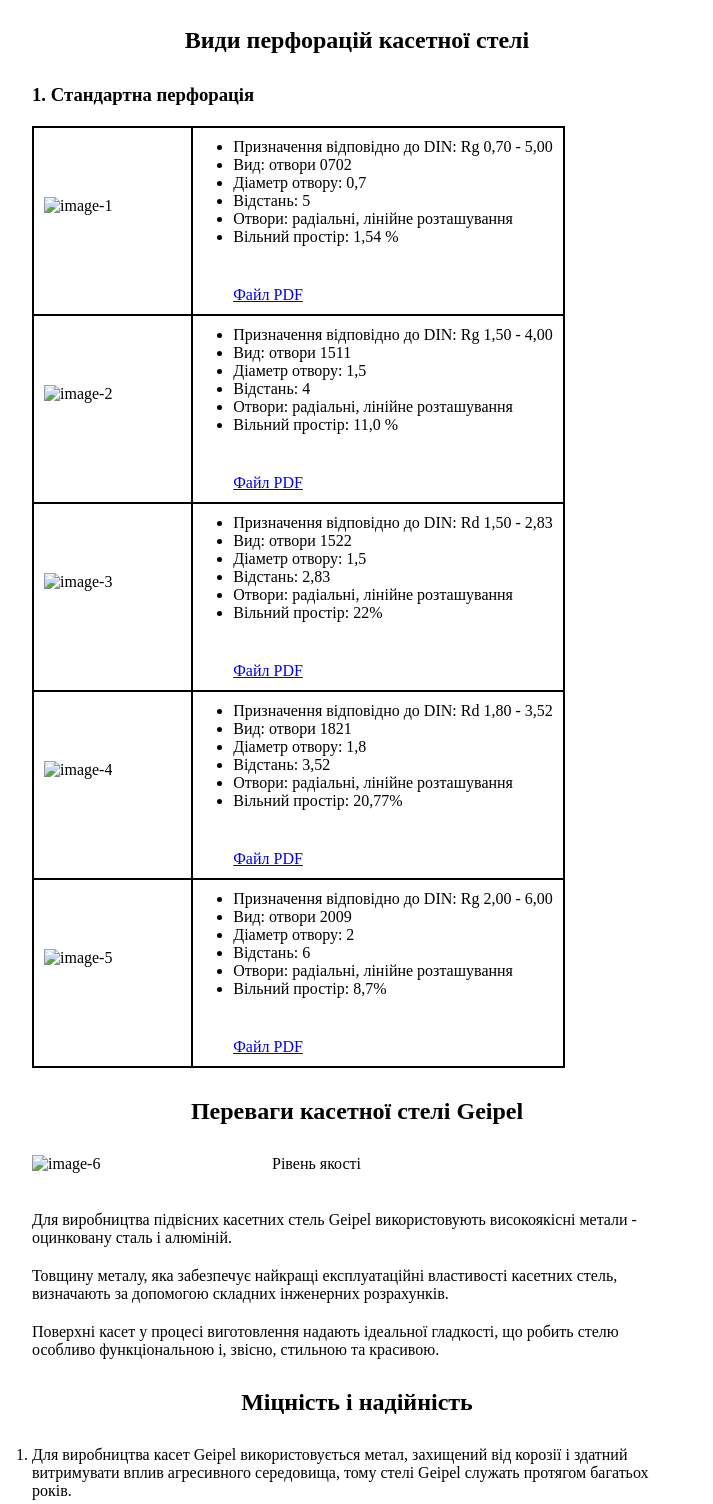
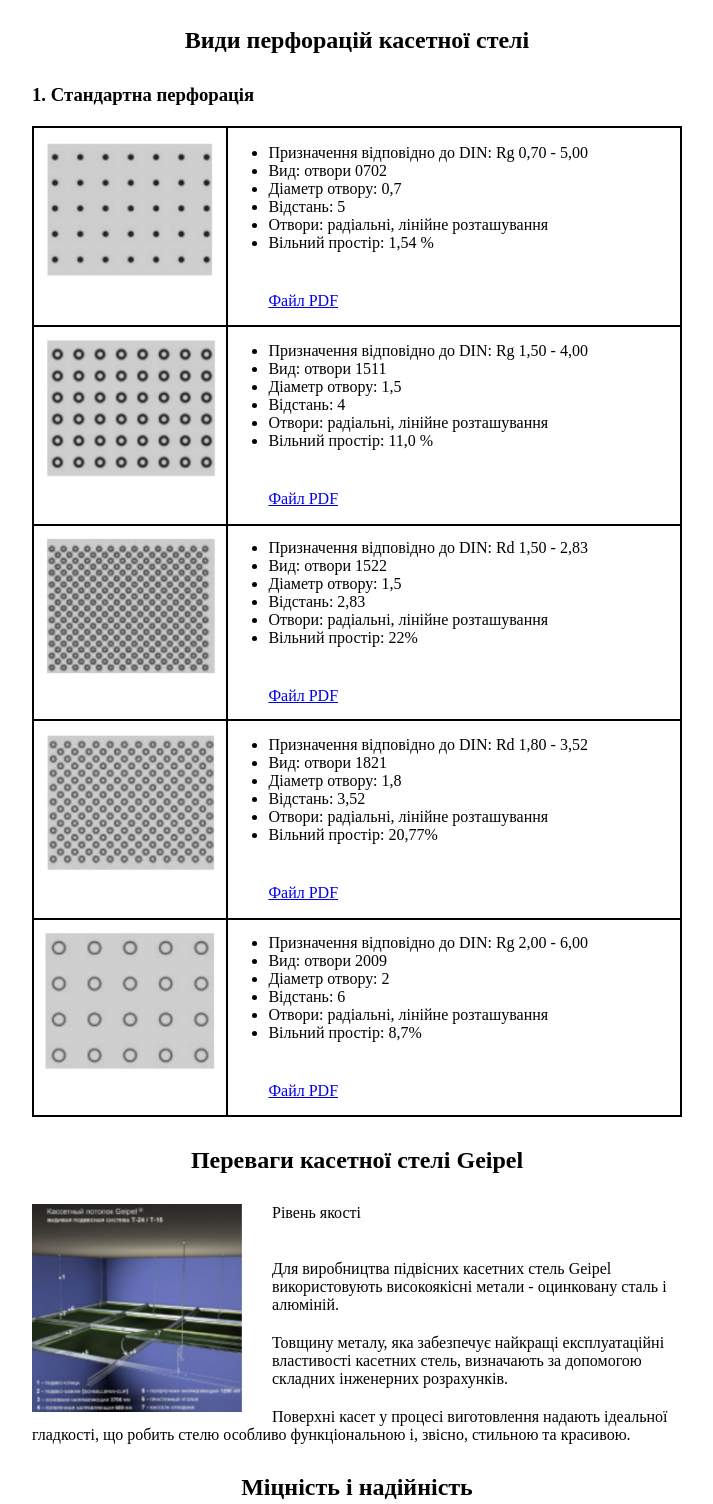
Before and after one commit to antonina-klishch/geipel, a plain HTML site: page index.html in a window 1280 px wide. Shown: the part 601-2105 px from the top of the page, without its empty margins (283-996 px from the left). Drawn offline with Linux system fonts and the light colour scheme.

Commit message:
Update index.html

```diff
--- a/index.html
+++ b/index.html
@@ -58,7 +58,7 @@
         <table class="page__table table">
           <tr class="table__row">
             <td class="table__cell">
-              <img class="table__image" src="./image/1.png" alt="image-1" />
+              <img class="table__image" src="./1.png" alt="image-1" />
             </td>
             <td class="table__cell table__cell--description">
               <ul class="table__list">
@@ -77,7 +77,7 @@
 
           <tr class="table__row">
             <td class="table__cell">
-              <img class="table__image" src="./image/2.png" alt="image-2" />
+              <img class="table__image" src="./2.png" alt="image-2" />
             </td>
             <td class="table__cell table__cell--description">
               <ul class="table__list">
@@ -95,7 +95,7 @@
           </tr>
           <tr class="table__row">
             <td class="table__cell">
-              <img class="table__image" src="./image/3.png" alt="image-3" />
+              <img class="table__image" src="./3.png" alt="image-3" />
             </td>
             <td class="table__cell table__cell--description">
               <ul class="table__list">
@@ -113,7 +113,7 @@
           </tr>
           <tr class="table__row">
             <td class="table__cell">
-              <img class="table__image" src="./image/4.png" alt="image-4" />
+              <img class="table__image" src="./4.png" alt="image-4" />
             </td>
             <td class="table__cell table__cell--description">
               <ul class="table__list">
@@ -131,7 +131,7 @@
           </tr>
           <tr class="table__row">
             <td class="table__cell">
-              <img class="table__image" src="./image/5.png" alt="image-5" />
+              <img class="table__image" src="./5.png" alt="image-5" />
             </td>
             <td class="table__cell table__cell--description">
               <ul class="table__list">
@@ -152,7 +152,7 @@
 
       <section class="page__section">
         <h1 class="page__title-main">Переваги касетної стелі Geipel</h1>
-        <img class="page__image" src="./image/6.png" alt="image-6" />
+        <img class="page__image" src="./6.png" alt="image-6" />
         <div class="page__block-text">
           <p class="page__text">Рівень якості</p>
           <br />
```
